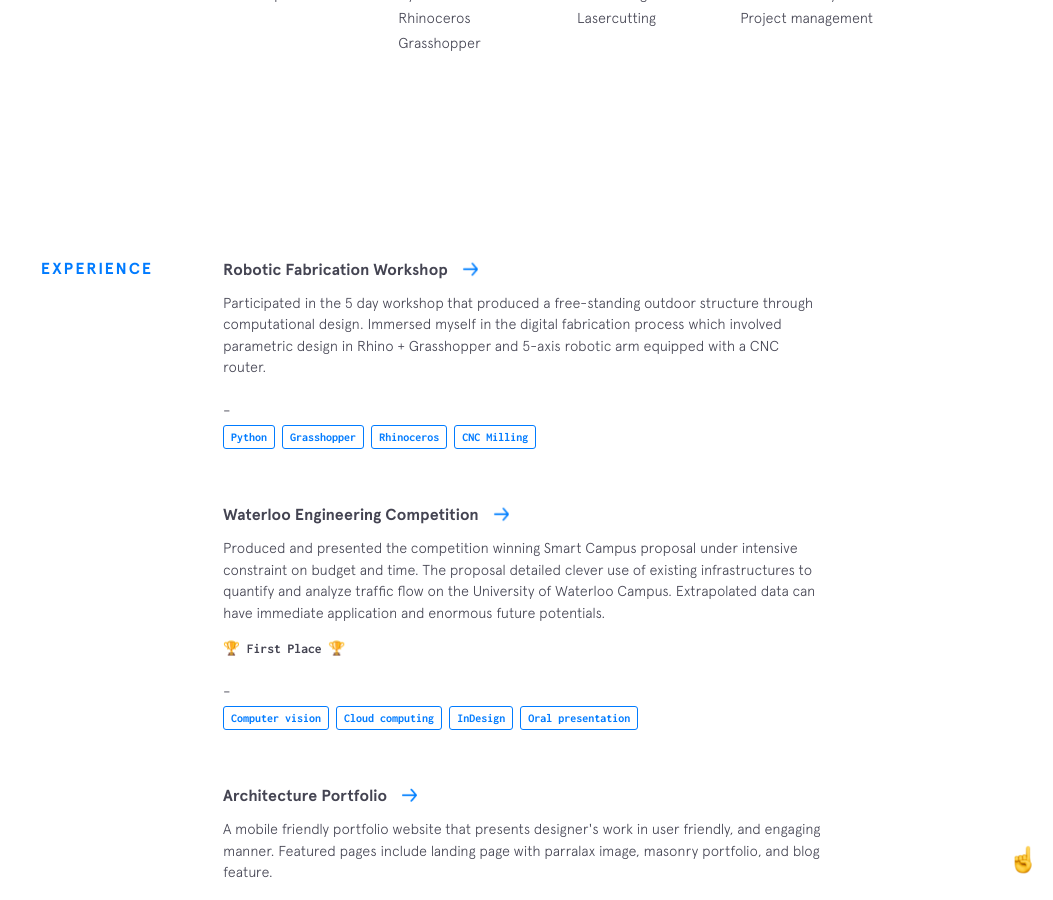
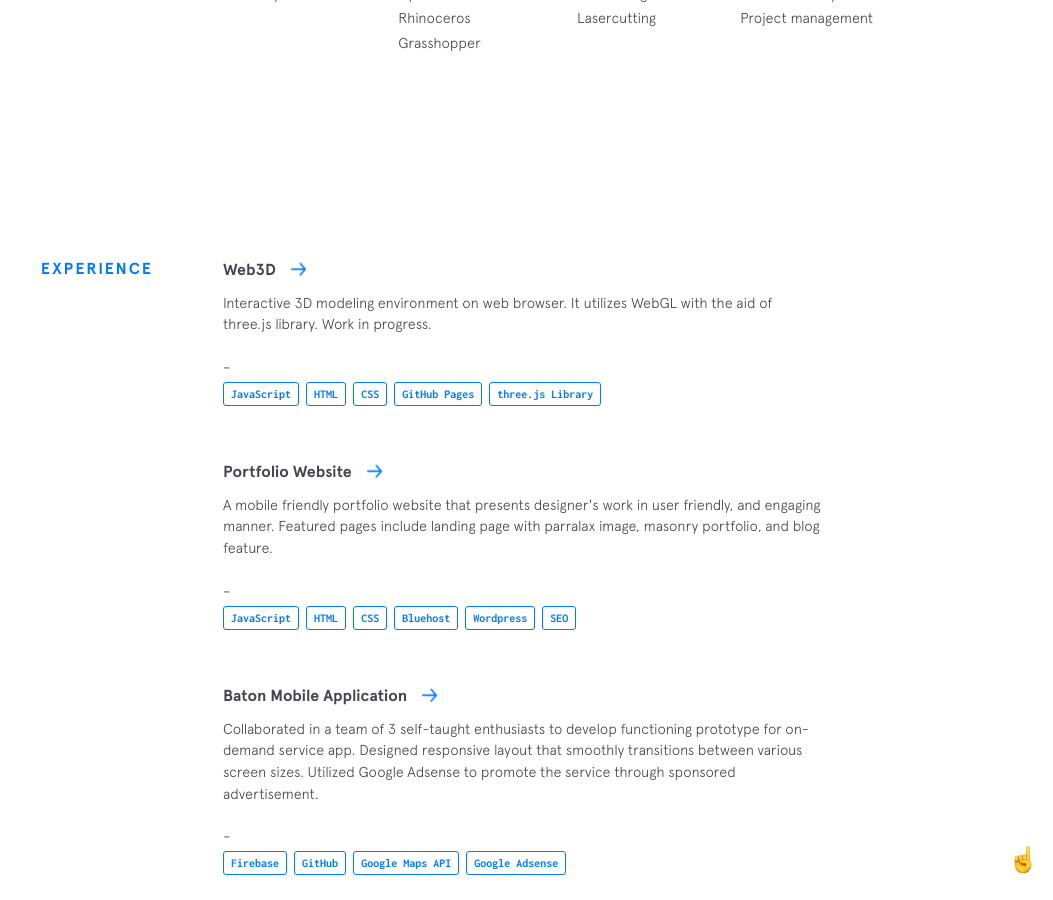
Before and after one commit to bennettoh/website-2020, a Jekyll site: the page built from index.html, in a window 1280 px wide and 900 px high, scrolled down 1639 px. Shown: the whole window, without its empty margins (227-1280 px from the left). Built offline with Jekyll 4.4.1, drawn with Linux system fonts in a browser that asks for light colours; nearby versions of some CDN libraries; some of the changed text lies outside the part shown.

Commit message:
changed project order

```diff
--- a/_data/other-projects.yml
+++ b/_data/other-projects.yml
@@ -1,3 +1,36 @@
+- name: Web3D
+  url: https://bennettoh.github.io/web3d/
+  code: https://bennettoh.github.io/web3d/
+  description: Interactive 3D modeling environment on web browser. It utilizes WebGL with the aid of three.js library. Work in progress.
+  used:
+    - thing: JavaScript
+    - thing: HTML
+    - thing: CSS
+    - thing: GitHub Pages
+    - thing: three.js Library
+
+- name: Portfolio Website
+  url: https://bennettoh.com
+  code: https://bennettoh.com
+  description: A mobile friendly portfolio website that presents designer's work in user friendly, and engaging manner. Featured pages include landing page with parralax image, masonry portfolio, and blog feature.
+  used:
+    - thing: JavaScript
+    - thing: HTML
+    - thing: CSS
+    - thing: Bluehost
+    - thing: Wordpress
+    - thing: SEO
+
+- name: Baton Mobile Application
+  url: https://baton-app.bubbleapps.io/
+  code: https://baton-app.bubbleapps.io/
+  description: Collaborated in a team of 3 self-taught enthusiasts to develop functioning prototype for on-demand service app. Designed responsive layout that smoothly transitions between various screen sizes. Utilized Google Adsense to promote the service through sponsored advertisement.
+  used:
+    - thing: Firebase
+    - thing: GitHub
+    - thing: Google Maps API
+    - thing: Google Adsense
+
 - name: Robotic Fabrication Workshop
   url: https://github.com/bennettoh/Robotic-Fabrication-Workshop
   code: https://github.com/bennettoh/Robotic-Fabrication-Workshop
@@ -17,25 +50,3 @@
     - thing: Cloud computing
     - thing: InDesign
     - thing: Oral presentation
-
-- name: Architecture Portfolio
-  url: https://bennettoh.com
-  code: https://bennettoh.com
-  description: A mobile friendly portfolio website that presents designer's work in user friendly, and engaging manner. Featured pages include landing page with parralax image, masonry portfolio, and blog feature.
-  used:
-    - thing: Bluehost
-    - thing: Wordpress
-    - thing: SEO
-    - thing: HTML
-    - thing: CSS
-    - thing: JavaScript
-
-- name: Baton Mobile Application
-  url: https://baton-app.bubbleapps.io/
-  code: https://baton-app.bubbleapps.io/
-  description: Collaborated in a team of 3 self-taught enthusiasts to develop functioning prototype for on-demand service app. Designed responsive layout that smoothly transitions between various screen sizes. Utilized Google Adsense to promote the service through sponsored advertisement.
-  used:
-    - thing: Firebase
-    - thing: GitHub
-    - thing: Google Maps API
-    - thing: Google Adsense
--- a/_includes/employment-status.html
+++ b/_includes/employment-status.html
@@ -3,5 +3,5 @@
     <div class="status__light__ring"></div>
     <div class="status__light__led"></div>
   </div>
-  <div class="status__message">Currently seeking full-time opportunities!</div>
+  <div class="status__message">Currently seeking Summer 2020 opportunities!</div>
 </a>
```
